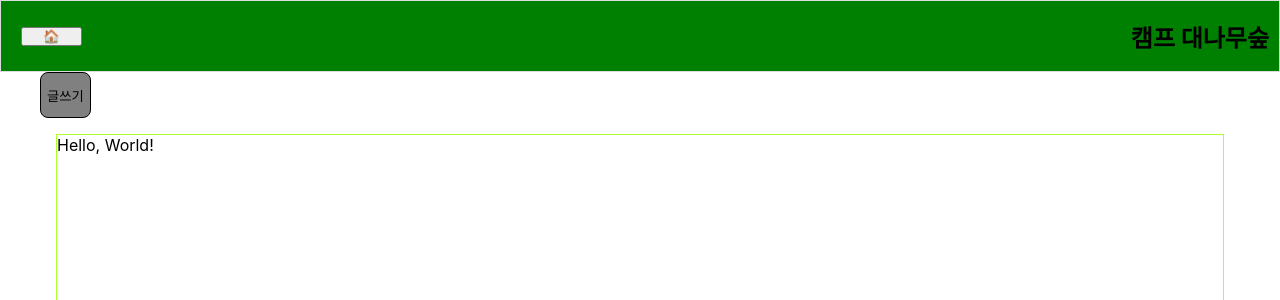
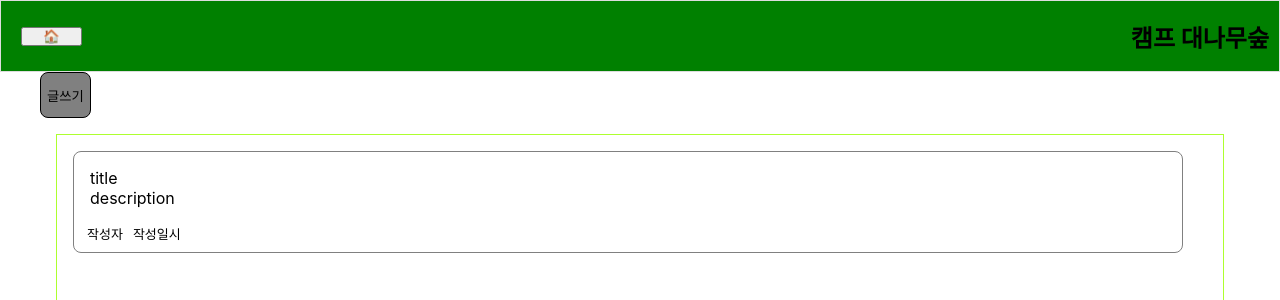
Before and after one commit to lulla-by/campdaenamu, a React (Create React App) app: page / in a window 1280 px wide. Shown: the top 300 px of the page. Built offline with nearby package versions, Linux system fonts and the light colour scheme.

Commit message:
카드 작업

```diff
--- a/src/components/Card.jsx
+++ b/src/components/Card.jsx
@@ -1,9 +1,43 @@
 import React from "react";
+import styled from "styled-components";
+
+
 
 function Card () {
+
     return (
-        <>Hello, World!</>
+        <CdContainer>
+            <CdDialog>
+            <div>title</div>
+            <>description</>
+            </CdDialog>
+            <CdInfo>
+            <div>작성자</div><div>작성일시</div>
+            </CdInfo>
+        </CdContainer>
     )
 }
 
 export default Card;
+
+const CdContainer = styled.div`
+    border: 1px solid grey;
+    width: 95%;
+    min-width: 600px;
+    height: 100px;
+    margin: 1em;
+    border-radius: 8px;
+    cursor: pointer
+    `
+
+const CdDialog = styled.div`
+    display: block;
+    padding: 1em;
+`
+
+const CdInfo = styled.div`
+    display: flex;
+    padding: 0 1em;
+    font-size: small;
+    gap: 10px;
+`
```
